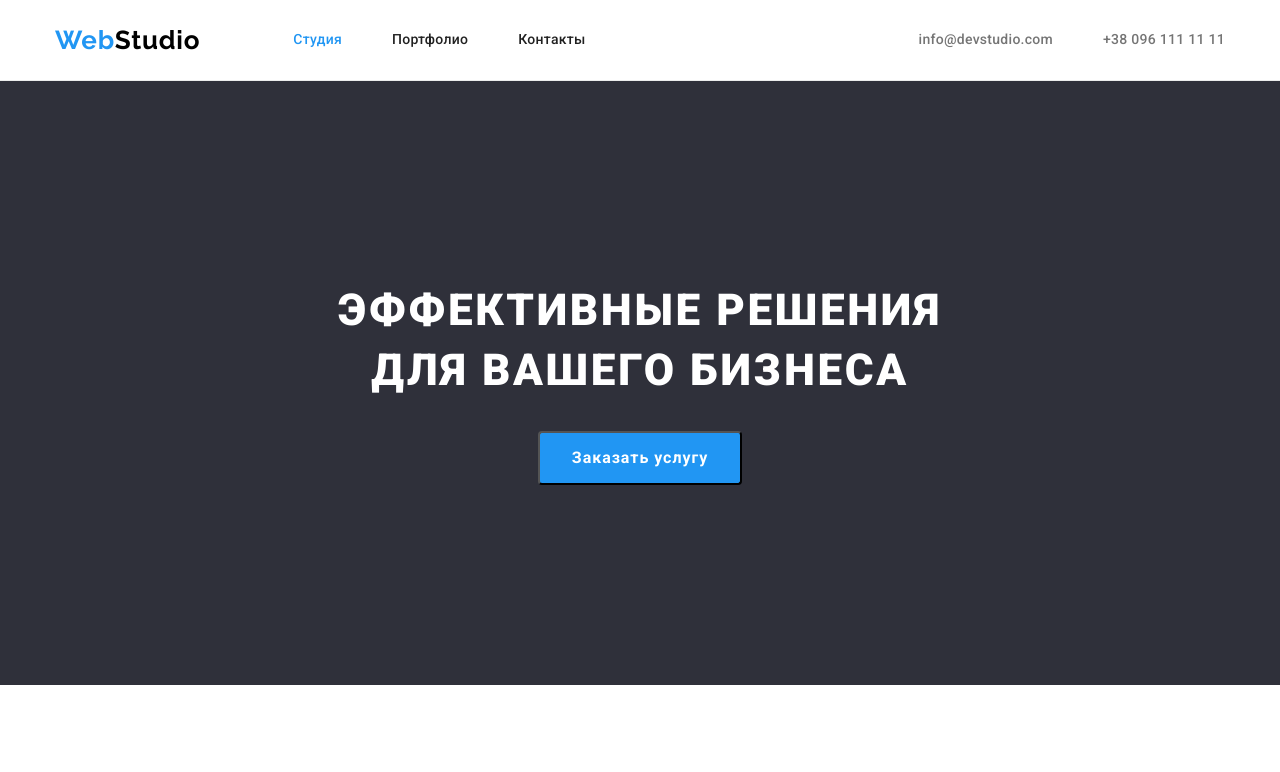
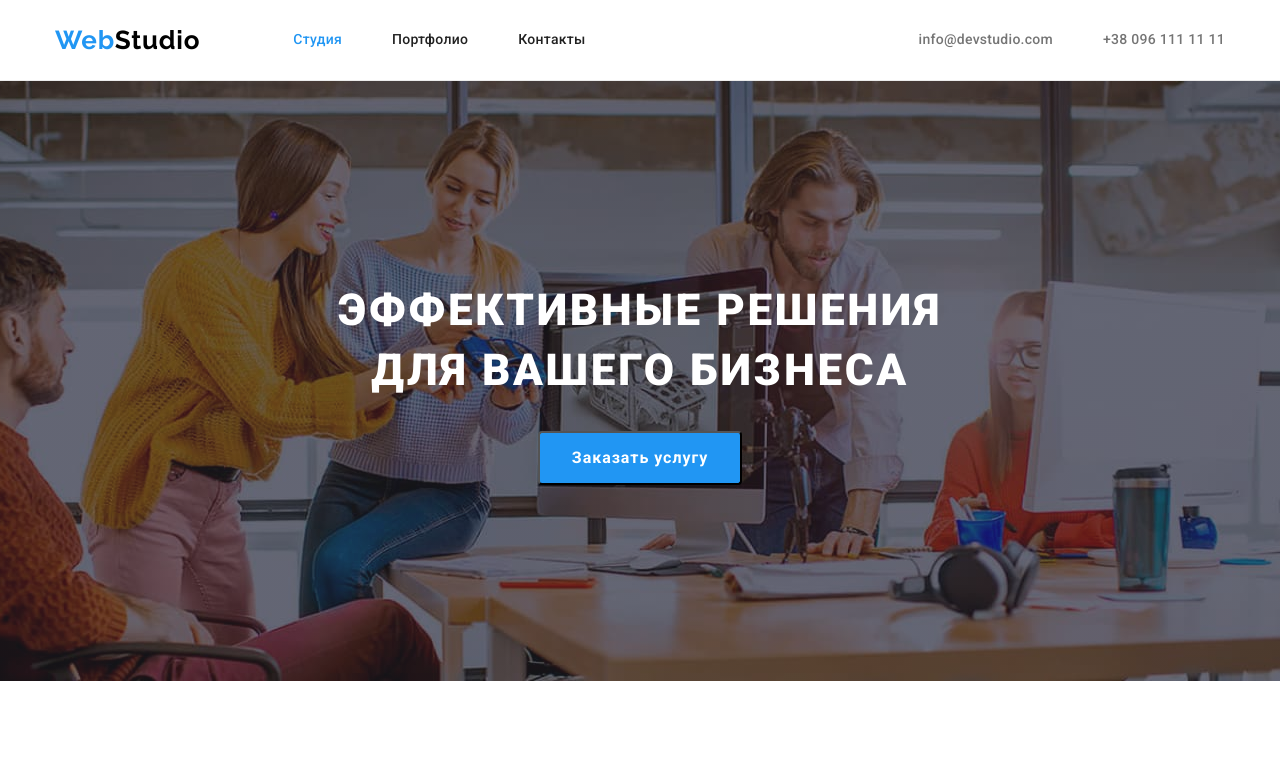
Before and after one commit to papalanya/goit-markup-hw-04, a plain HTML site: page index.html in a window 1280 px wide. Shown: the top 772 px of the page. Drawn offline with nearby package versions, Linux system fonts and the light colour scheme.

Commit message:
add hero bg

```diff
--- a/css/styles.css
+++ b/css/styles.css
@@ -144,10 +144,22 @@ img {
 
 /* Секция Герой */
 .hero {
-  background-color: var(--dark-bg-color);
   padding-top: 200px;
   padding-bottom: 200px;
   text-align: center;
+  /* background-color: var(--dark-bg-color); */
+  background-image: linear-gradient(
+      to right,
+      rgba(47, 48, 58, 0.4),
+      rgba(47, 48, 58, 0.4)
+    ),
+    url(../images/hero-bg-.jpg);
+  background-repeat: no-repeat;
+  background-position: center;
+  max-width: 1600px;
+  height: 600px;
+  margin-left: auto;
+  margin-right: auto;
 }
 .hero-title {
   width: 696px;
```
Also changed, not shown: images/hero-bg-.jpg (added).
